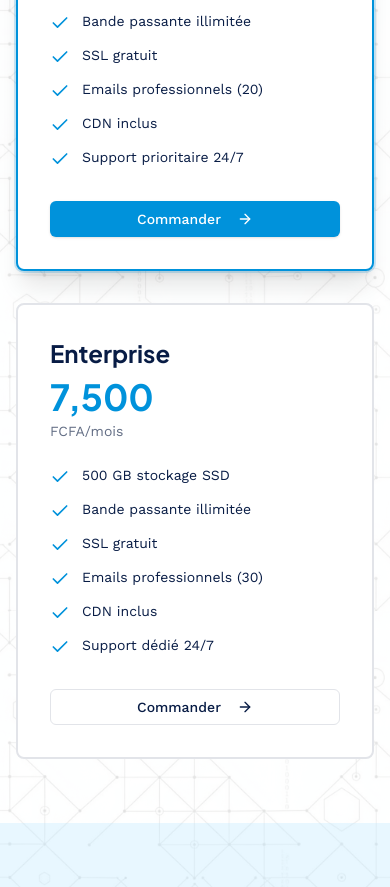
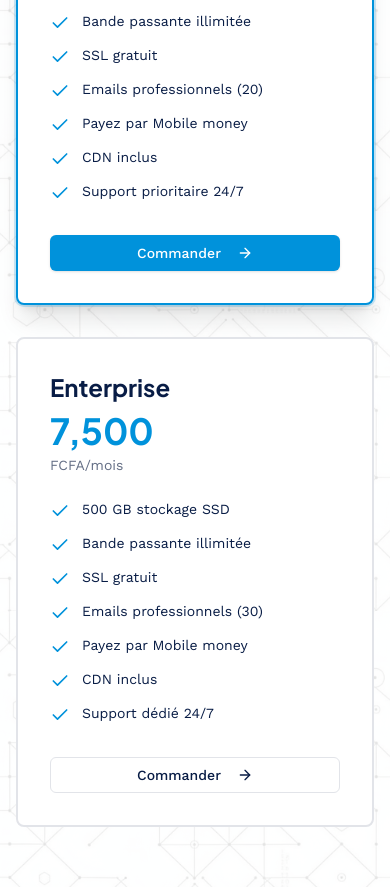
Before and after one commit to brice214/sg-b2f42701-634c-47b8-bbd1-2e23ad12ad16-1785503365, a Next.js app: page /tarifs in a window 390 px wide. Shown: the part 5389-6276 px from the top of the page. Built offline with nearby package versions, Linux system fonts and the light colour scheme.

Commit message:
feat(payment): add mobile money option to business plans

```diff
--- a/src/pages/tarifs.tsx
+++ b/src/pages/tarifs.tsx
@@ -125,6 +125,7 @@ export default function Tarifs() {
         "Bande passante illimitée",
         "SSL gratuit",
         "Emails professionnels (20)",
+        "Payez par Mobile money",
         "CDN inclus",
         "Support prioritaire 24/7",
       ],
@@ -139,6 +140,7 @@ export default function Tarifs() {
         "Bande passante illimitée",
         "SSL gratuit",
         "Emails professionnels (30)",
+        "Payez par Mobile money",
         "CDN inclus",
         "Support dédié 24/7",
       ],
```
